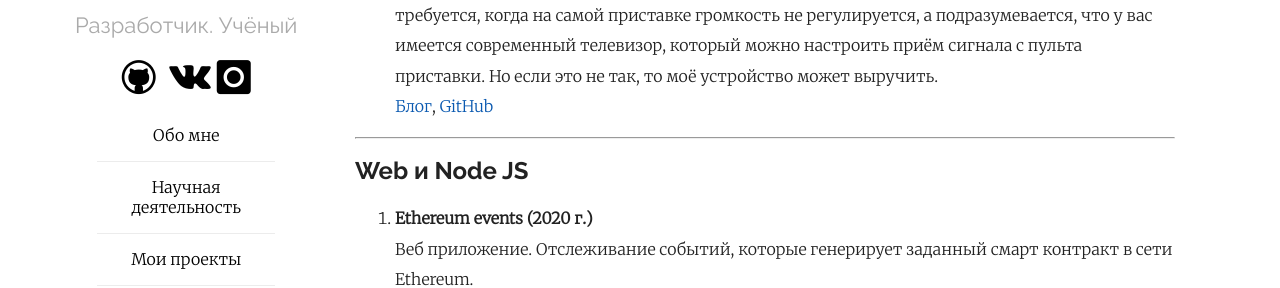
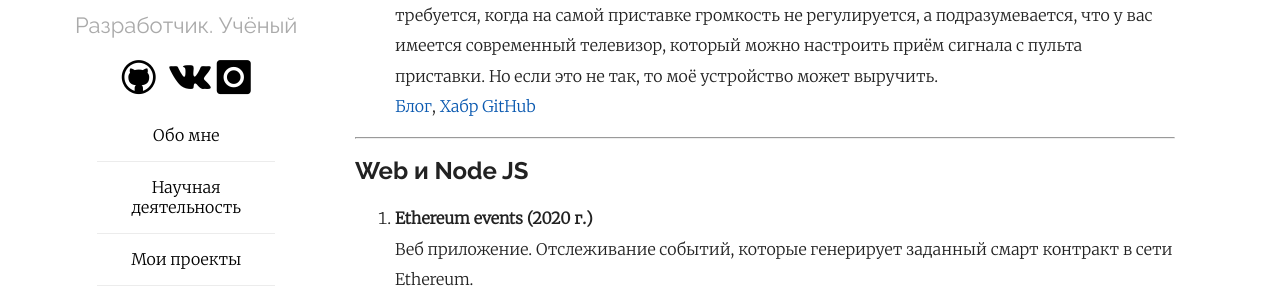
Before and after one commit to Mendeo/mendeo.github.io, a Jekyll site: the page built from projects.md, in a window 1280 px wide and 900 px high. Shown: the part 205-493 px from the top of the window. Built offline with Jekyll 4.4.1, drawn with Linux system fonts in a browser that asks for light colours; our own code applies the rules of GitHub Pages for plain Markdown files.

Commit message:
Добавил ссылку на Хабр в проектах.

```diff
--- a/projects.md
+++ b/projects.md
@@ -7,7 +7,7 @@ has_scalable_images: true
 ## Радиоэлектроника
 1. **Дистанционное управление громкостью IP TV приставки при помощи Atiny13A**
 Устройство, которое изменяет громкость в колонках по сигналам с пульта от ТВ приставки. Это требуется, когда на самой приставке громкость не регулируется, а подразумевается, что у вас имеется современный телевизор, который можно настроить приём сигнала с пульта приставки. Но если это не так, то моё устройство может выручить.
-[Блог]({%- post_url 2020-10-20-ip-tv-volume-control -%}), [GitHub](https://github.com/Mendeo/RostelekomSound)
+[Блог]({%- post_url 2020-10-20-ip-tv-volume-control -%}), [Хабр](https://habr.com/ru/post/524592/) [GitHub](https://github.com/Mendeo/RostelekomSound)
 
 ---
 ## Web и Node JS
```
